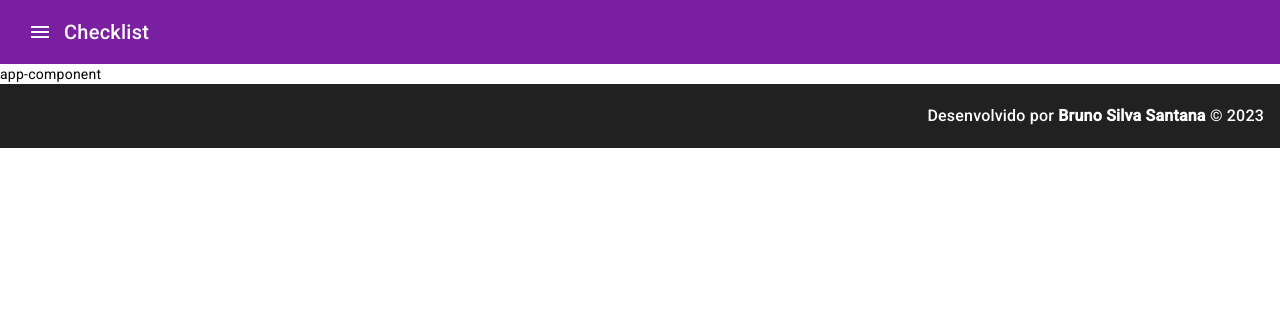
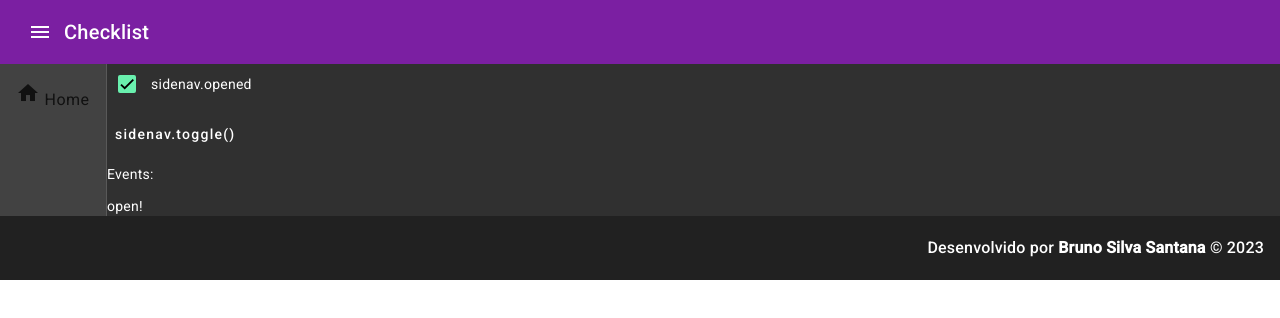
Before and after one commit to ibrunoss/fullstack-angular-springboot-mysql-aws, an Angular app in the folder front-end/: page / in a window 1280 px wide. Both pictures are taken after a click on the button "menu". Shown: the top 318 px of the page. Built offline with nearby package versions, Linux system fonts and the light colour scheme.

Commit message:
feat: sidenav

```diff
--- a/front-end/src/app/app.component.css
+++ b/front-end/src/app/app.component.css
@@ -0,0 +1,17 @@
+.main-container {
+  display: flex;
+  flex-direction: column;
+  position: relative;
+  top: 0;
+  bottom: 0;
+  left: 0;
+  right: 0;
+}
+
+a {
+  color: #111111;
+  text-decoration: none;
+}
+a:hover {
+  font-size: 18px;
+}
--- a/front-end/src/app/app.component.html
+++ b/front-end/src/app/app.component.html
@@ -1,4 +1,32 @@
-<app-header></app-header>
-app-component
-<router-outlet></router-outlet>
-<app-footer></app-footer>
+<div class="main-container">
+  <app-header [sidenav]="sidenav"></app-header>
+  <mat-sidenav-container>
+    <mat-sidenav
+      #sidenav
+      mode="side"
+      [(opened)]="opened"
+      (opened)="events.push('open!')"
+      (closed)="events.push('close!')"
+    >
+      <mat-list (click)="sidenav.toggle()">
+        <mat-list-item>
+          <a href="/"><mat-icon>home</mat-icon> Home</a>
+        </mat-list-item>
+      </mat-list>
+    </mat-sidenav>
+
+    <mat-sidenav-content>
+      <p><mat-checkbox [(ngModel)]="opened">sidenav.opened</mat-checkbox></p>
+      <p>
+        <button mat-button (click)="sidenav.toggle()">sidenav.toggle()</button>
+      </p>
+      <p>Events:</p>
+      <div class="example-events">
+        <div *ngFor="let e of events">{{ e }}</div>
+      </div>
+      <router-outlet></router-outlet>
+    </mat-sidenav-content>
+  </mat-sidenav-container>
+
+  <app-footer></app-footer>
+</div>
--- a/front-end/src/app/app.component.ts
+++ b/front-end/src/app/app.component.ts
@@ -3,8 +3,9 @@ import { Component } from '@angular/core';
 @Component({
   selector: 'app-root',
   templateUrl: './app.component.html',
-  styleUrls: ['./app.component.css']
+  styleUrls: ['./app.component.css'],
 })
 export class AppComponent {
-  title = 'front-end';
+  public events: string[] = [];
+  public opened: boolean = false;
 }
--- a/front-end/src/app/header/header.component.ts
+++ b/front-end/src/app/header/header.component.ts
@@ -1,4 +1,5 @@
-import { Component } from '@angular/core';
+import { Component, Input } from '@angular/core';
+import { MatSidenav } from '@angular/material/sidenav';
 
 @Component({
   selector: 'app-header',
@@ -6,8 +7,11 @@ import { Component } from '@angular/core';
   styleUrls: ['./header.component.css'],
 })
 export class HeaderComponent {
+  @Input() sidenav!: MatSidenav;
   /**
    * openSideNav
    */
-  public openSideNav() {}
+  public openSideNav() {
+    this.sidenav.toggle();
+  }
 }
```
Also changed, not shown: front-end/src/app/app.module.ts (+4 -4 lines).
